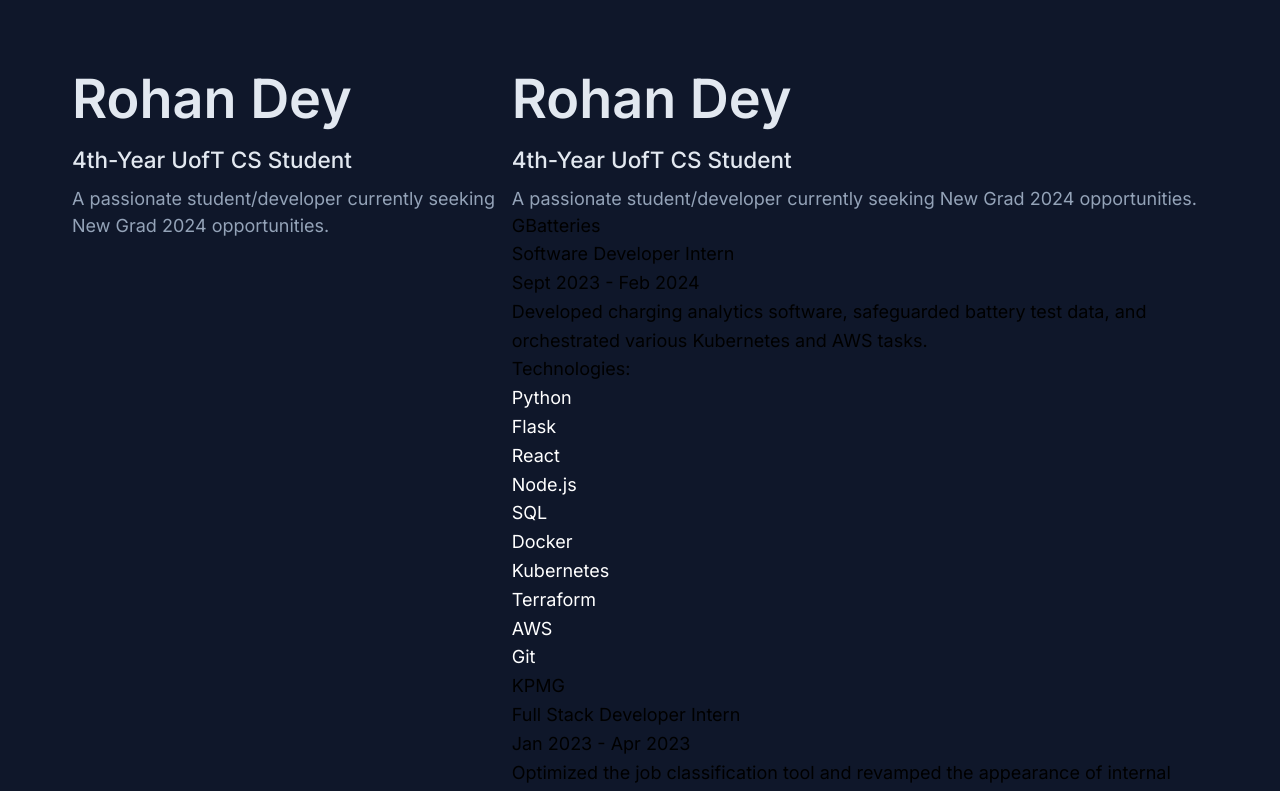
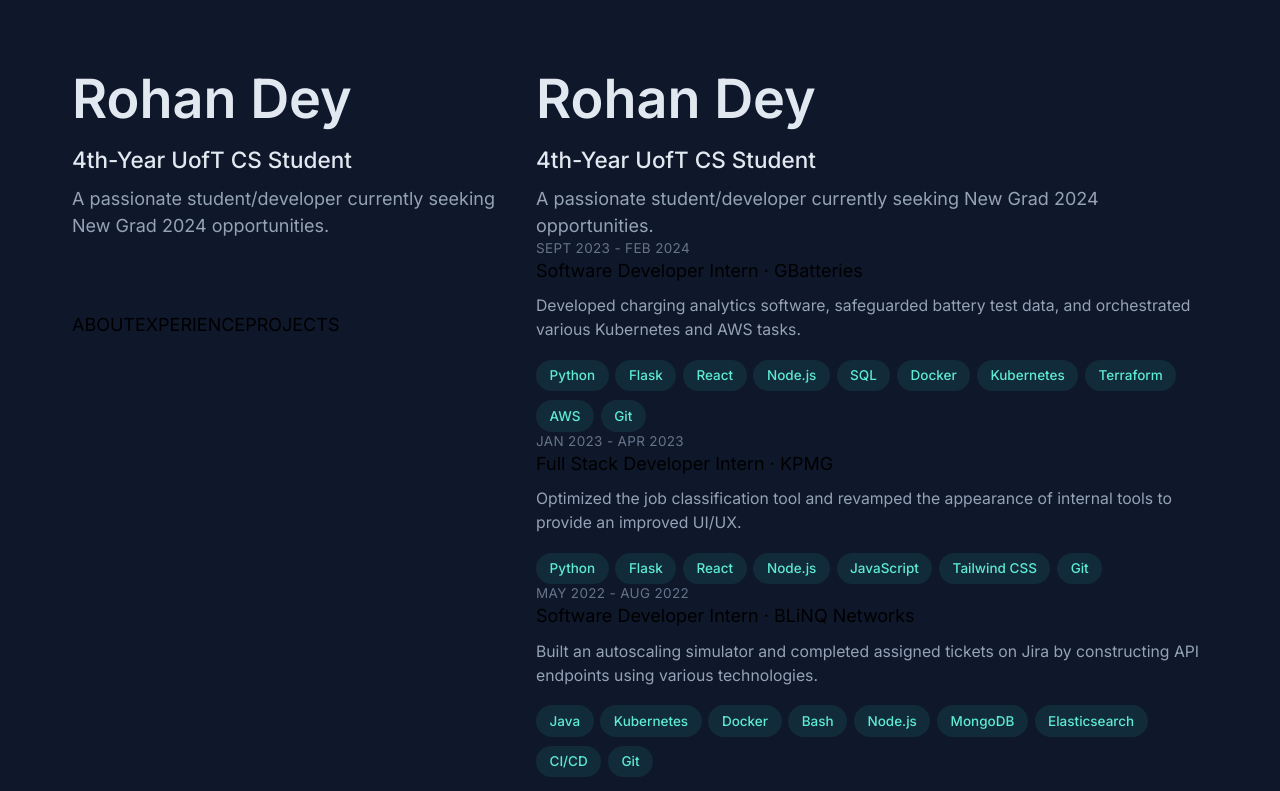
Before and after one commit to RohanDey02/RohanDey, a Next.js app: page /RohanDey in a window 1280 px wide. Shown: the top 791 px of the page. Built offline with nearby package versions, Linux system fonts and the light colour scheme.

Commit message:
Created experience cards

```diff
--- a/components/Experience/experiences.json
+++ b/components/Experience/experiences.json
@@ -4,6 +4,7 @@
         "endYear": "Feb 2024",
         "role": "Software Developer Intern",
         "company": "GBatteries",
+        "companyUrl": "https://www.gbatteries.com/",
         "description": "Developed charging analytics software, safeguarded battery test data, and orchestrated various Kubernetes and AWS tasks.",
         "technologies": [
             "Python",
@@ -23,6 +24,7 @@
         "endYear": "Apr 2023",
         "role": "Full Stack Developer Intern",
         "company": "KPMG",
+        "companyUrl": "https://kpmg.com/ca/en/home.html",
         "description": "Optimized the job classification tool and revamped the appearance of internal tools to provide an improved UI/UX.",
         "technologies": [
             "Python",
@@ -39,6 +41,7 @@
         "endYear": "Aug 2022",
         "role": "Software Developer Intern",
         "company": "BLiNQ Networks",
+        "companyUrl": "https://blinqnetworks.com/",
         "description": "Built an autoscaling simulator and completed assigned tickets on Jira by constructing API endpoints using various technologies.",
         "technologies": [
             "Java",
--- a/components/Experience/index.tsx
+++ b/components/Experience/index.tsx
@@ -2,19 +2,27 @@ import React from "react";
 import experienceData from "./experiences.json";
 import ExperienceEntry from "../../types/ExperienceEntry";
 
-const ExperienceEntryObject: React.FC<ExperienceEntry> = ({ startYear, endYear, role, company, description, technologies }) => {
+const ExperienceEntryCard: React.FC<ExperienceEntry> = ({ startYear, endYear, role, company, companyUrl, description, technologies }) => {
     return (
-        <div className="exp-entry">
-            <h2>{company}</h2>
-            <h3>{role}</h3>
-            <p>{startYear} - {endYear}</p>
-            <p>{description}</p>
-            <h4>Technologies:</h4>
-            <ul>
-                {technologies.map((tech, index) => (
-                    <li className="text-white" key={index}>{tech}</li>
-                ))}
-            </ul>
+        <div className="exp-card">
+            <div className="exp-card-left text-xs uppercase tracking-wide text-slate-500 sm:col-span-2">
+                <p>{startYear} - {endYear}</p>
+            </div>
+            <div className="exp-card-right">
+                <a className="hover:text-teal-300" href={companyUrl}>
+                    <h3>{role} · {company}</h3>
+                </a>
+                <p className="text-slate-400 mt-2 text-sm leading-normal">{description}</p>
+                <ul className="mt-2 flex flex-wrap" aria-label="Technologies used">
+                    {technologies.map((tech, index) => (
+                        <li className="text-slate-400 mr-1.5 mt-2" key={index}>
+                            <div className="flex items-center rounded-full bg-teal-400/10 px-3 py-1 text-xs font-medium leading-5 text-teal-300">
+                                {tech}
+                            </div>
+                        </li>
+                    ))}
+                </ul>
+            </div>
         </div>
     )
 }
@@ -22,7 +30,7 @@ const ExperienceEntryObject: React.FC<ExperienceEntry> = ({ startYear, endYear,
 const Experience = () => {
     return <div className="experience-list">
         {experienceData.map((experience: ExperienceEntry, index: number) => (
-            <ExperienceEntryObject key={index} {...experience} />
+            <ExperienceEntryCard key={index} {...experience} />
         ))}
     </div>;
 };
--- /dev/null
+++ b/components/Experience/styles.css
@@ -0,0 +1,30 @@
+.exp-card {
+    color: rgb(226 232 240);
+    display: flex;
+    margin-top: 1rem;
+}
+
+.exp-card-left {
+    color: rgb(148 163 184);
+    flex: 1;
+    margin: 0.25rem 0 0.5rem 0;
+    font-weight: 600;
+}
+
+.exp-card-right {
+    flex: 3;
+}
+
+.exp-card-right h3 {
+    font-weight: 500;
+    margin: 0;
+}
+
+.exp-card-right ul {
+    margin: 0;
+    padding: 0;
+}
+
+.exp-card-right ul li {
+    list-style-type: none;
+}
--- a/pages/RohanDey.tsx
+++ b/pages/RohanDey.tsx
@@ -38,13 +38,15 @@ export default function Home() {
 
     <div ref={homeRef} className="mouse-radial-gradient">
       <div className="flex">
-        <LeftHeading />
+        <div>
+          <LeftHeading />
+          <Navbar />
+        </div>
         <div className="main-div-right">
           <About />
           <Experience />
         </div>
       </div>
-      <Navbar />
     </div>
   </>);
 }
--- a/styles/global.css
+++ b/styles/global.css
@@ -3,6 +3,7 @@
 @tailwind utilities;
 
 @import './../components/Navbar/navbar.module.css';
+@import './../components/Experience/styles.css';
 
 @layer components {
   .main-div-left {
--- a/types/ExperienceEntry/index.tsx
+++ b/types/ExperienceEntry/index.tsx
@@ -3,6 +3,7 @@ type ExperienceEntry = {
     endYear: string;
     role: string;
     company: string;
+    companyUrl: string;
     description: string;
     technologies: string[];
 };
```
